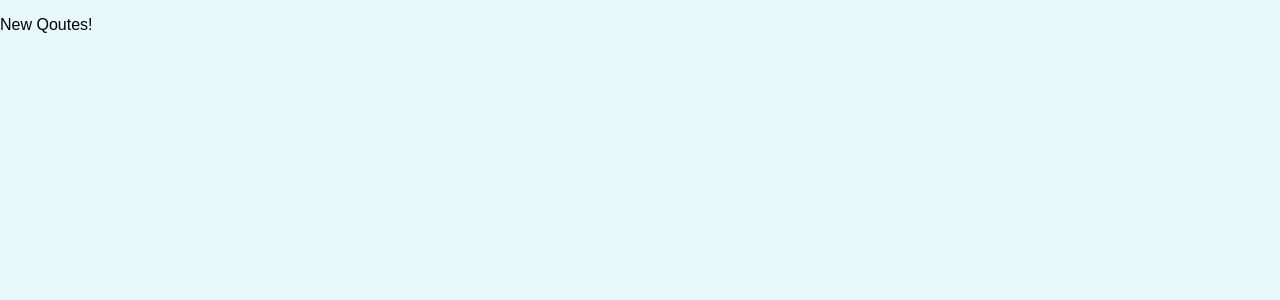
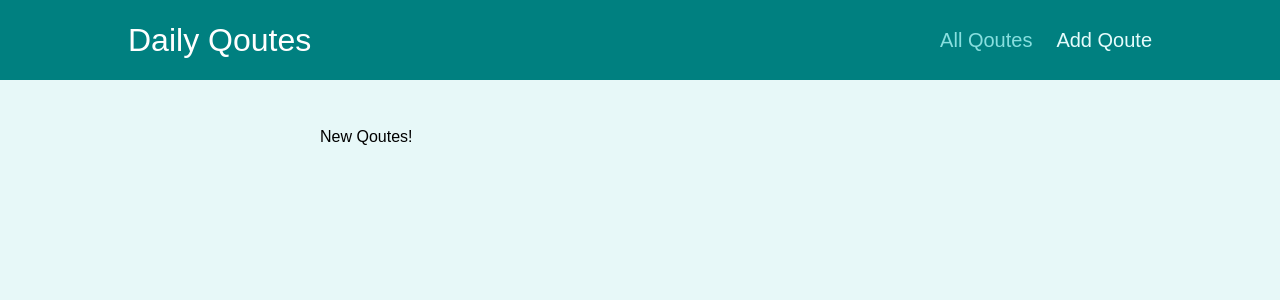
Before and after one commit to ShajadulGH/quotes-app, a React (Create React App) app: page /new-qoutes in a window 1280 px wide. Shown: the top 300 px of the page. Built offline with nearby package versions, Linux system fonts and the light colour scheme.

Commit message:
Feat: Add layout wrapper

```diff
--- a/src/App.js
+++ b/src/App.js
@@ -1,11 +1,11 @@
-import { Fragment } from "react";
 import { Route, Switch, Redirect } from "react-router-dom";
 import AllQoutes from "./pages/AllQoutes";
 import NewQoutes from "./pages/NewQoutes";
 import QouteDetails from "./pages/QouteDetails";
+import Layout from "./components/layout/Layout";
 function App() {
   return (
-    <Fragment>
+    <Layout>
       <Switch>
         <Route path="/" exact>
           <Redirect to="/qoutes" />
@@ -20,7 +20,7 @@
           <NewQoutes />
         </Route>
       </Switch>
-    </Fragment>
+    </Layout>
   );
 }
 
--- /dev/null
+++ b/src/components/layout/Layout.js
@@ -0,0 +1,12 @@
+import { Fragment } from "react";
+import MainNav from "./MainNav";
+import styles from "./Layout.module.css";
+const Layout = (props) => {
+  return (
+    <Fragment>
+      <MainNav />
+      <main className={styles.main}>{props.children}</main>
+    </Fragment>
+  );
+};
+export default Layout;
--- /dev/null
+++ b/src/components/layout/MainNav.js
@@ -0,0 +1,24 @@
+import { NavLink } from "react-router-dom";
+import styles from "./MainNavigation.module.css";
+const MainNav = () => {
+  return (
+    <header className={styles.header}>
+      <div className={styles.logo}>Daily Qoutes</div>
+      <nav className={styles.nav}>
+        <ul>
+          <li>
+            <NavLink activeClassName={styles.active} to="./qoutes">
+              All Qoutes
+            </NavLink>
+          </li>
+          <li>
+            <NavLink activeClassName={styles.active} to="/new-qoutes">
+              Add Qoute
+            </NavLink>
+          </li>
+        </ul>
+      </nav>
+    </header>
+  );
+};
+export default MainNav;
```
